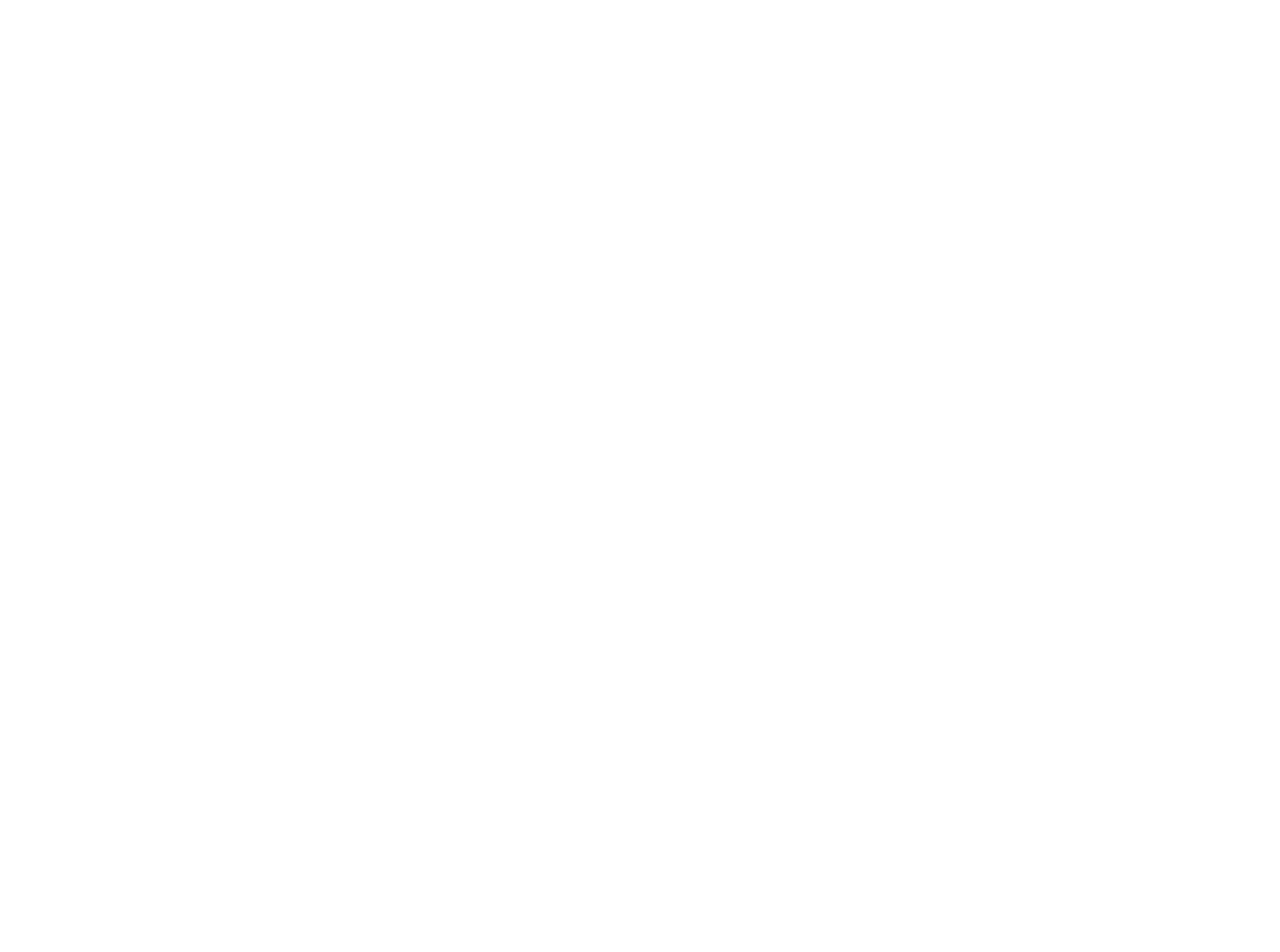
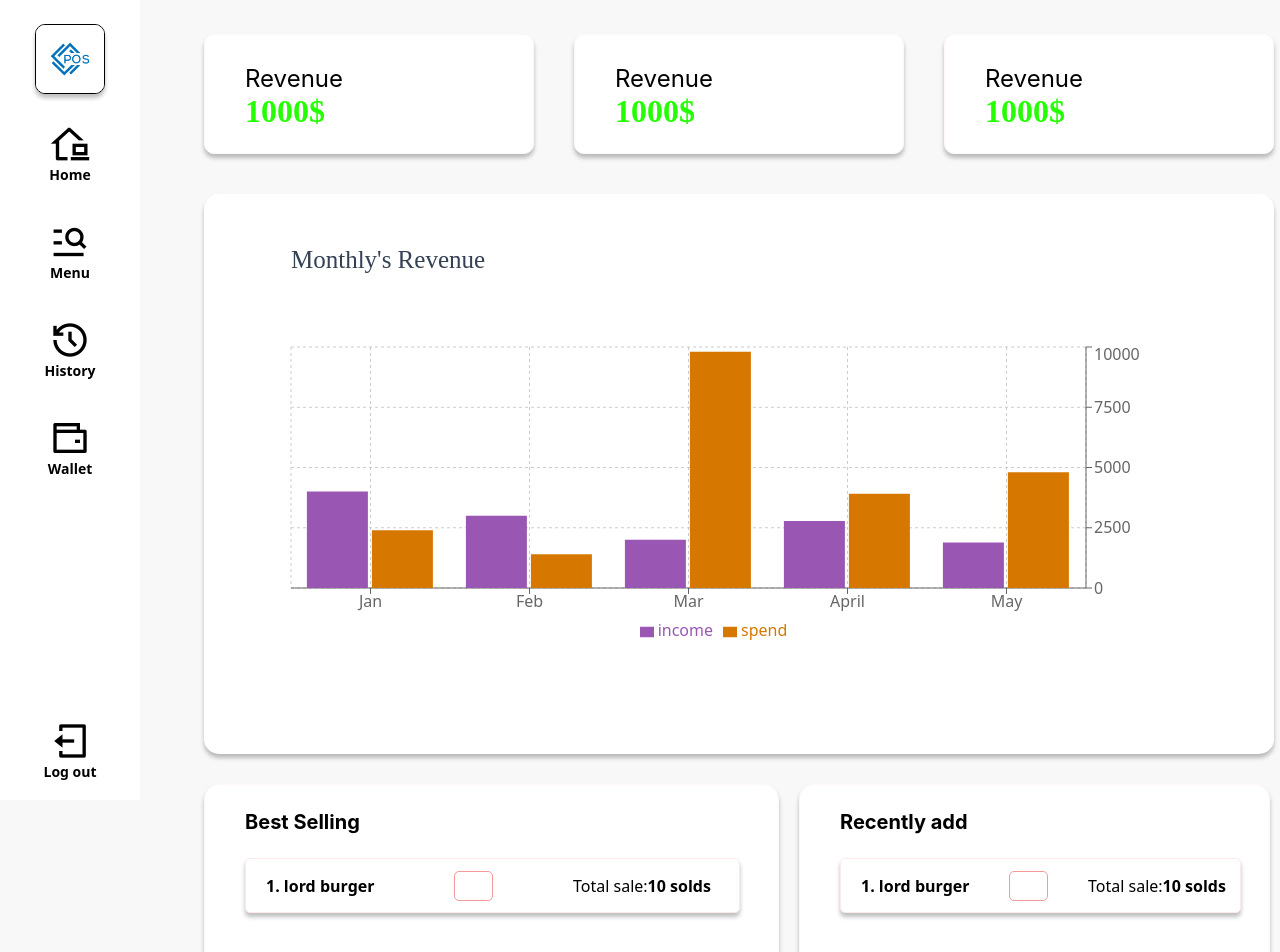
Before and after one commit to spidernak/POS-system, a React (Vite) app: page /dashboard in a window 1280 px wide. Before the commit this address had no page. Shown: the top 952 px of the page. Before the commit the page ends 800 px from the top, so only its background shows below. Built offline with nearby package versions, Linux system fonts and the light colour scheme; a web font is replaced by a local one.

Commit message:
add dashboard page

```diff
--- a/package.json
+++ b/package.json
@@ -20,6 +20,7 @@
     "react": "^18.2.0",
     "react-dom": "^18.2.0",
     "react-router-dom": "^6.23.1",
+    "recharts": "^2.12.7",
     "remixicon": "^4.2.0"
   },
   "devDependencies": {
--- /dev/null
+++ b/src/DashB.css
@@ -0,0 +1,124 @@
+.dash-container{
+    display: flex;
+    flex-direction: column;
+    width: 1070px;
+    height: 560px;
+    flex-shrink: 0;
+    border-radius: 15px;
+background: #FFF;
+box-shadow: 0px 4px 4px 0px rgba(0, 0, 0, 0.25);
+justify-content:end;
+align-items: center;
+padding: 15px 35px;
+
+}
+.dash-name{
+    color: var(--Text-Neutral-primary, #344054);
+
+/* Text lg/Medium */
+font-family: Manrope;
+font-size: 25px;
+font-style: normal;
+font-weight: 500;
+line-height: px; /* 155.556% */
+}
+.dash-board{
+    display: flex;
+width: 1000px;
+height: 530px;
+padding: 32px;
+flex-direction: column;
+align-items: flex-start;
+gap: 10px;
+flex-shrink: 0;
+}
+.box-border{
+width: 330px;
+height: 120px;
+border-radius: 10px;
+border: 1px solid #FFF7F7;
+background: #FFF;
+box-shadow: 0px 4px 4px 0px rgba(0, 0, 0, 0.25);
+padding-left: 40px;
+padding-top: 29px;
+
+}
+.Bar-text{
+color: #000;
+-webkit-text-stroke-width: 1;
+-webkit-text-stroke-color: #FFF7F7;
+font-family: Inter;
+font-size: 24px;
+font-style: normal;
+font-weight: 400;
+line-height: normal;
+}
+.Value{
+color: #24FF01;
+-webkit-text-stroke-width: 1;
+-webkit-text-stroke-color: #FFF7F7;
+font-family: 'Times New Roman', Times, serif;
+font-size: 32px;
+font-style: normal;
+font-weight: 700;
+line-height: normal;
+}
+.Board-best-selling{
+    width: 575px;
+height: 370px;
+flex-shrink: 0;
+border-radius: 15px;
+border: 1px solid #FFF8F8;
+background: #FFF;
+box-shadow: 0px 4px 4px 0px rgba(0, 0, 0, 0.25);
+padding-left: 40px;
+padding-top: 25px;
+}
+.best-selling-text{
+    color: #000;
+-webkit-text-stroke-width: 1;
+-webkit-text-stroke-color: #FFF7F7;
+font-family: Inter;
+font-size: 20px;
+font-style: normal;
+font-weight: 700;
+line-height: normal;
+}
+.Best-product{
+    width: 494.874px;
+height: 55px;
+border-radius: 5px;
+border: 1px solid #FCEAEA;
+background: #FFF;
+box-shadow: 0px 4px 4px 0px rgba(0, 0, 0, 0.25);
+display: flex;
+align-items: center;
+padding-left: 20px;
+}
+.pic{
+    width: 38.562px;
+height: 30px;
+border-radius: 5px;
+border: 1px solid #F59A9A;
+}
+.Board-recent-add{
+    width: 471px;
+height: 370px;
+border-radius: 15px;
+border: 1px solid #FFF8F8;
+background: #FFF;
+box-shadow: 0px 4px 4px 0px rgba(0, 0, 0, 0.25);
+padding-left: 40px;
+padding-top: 25px;
+}
+.recent-product{
+    width: 401.238px;
+height: 55px;
+border-radius: 5px;
+border: 1px solid #FCEAEA;
+background: #FFF;
+box-shadow: 0px 4px 4px 0px rgba(0, 0, 0, 0.25);
+display: flex;
+align-items: center;
+padding-left: 20px;
+}
--- /dev/null
+++ b/src/component/Dashboard/Barchart.jsx
@@ -0,0 +1,70 @@
+import React, { PureComponent } from 'react';
+import { BarChart, Bar, Rectangle, XAxis, YAxis, CartesianGrid, Tooltip, Legend, } from 'recharts';
+
+const data = [
+  {
+    name: 'Jan',
+    income: 4000,
+    spend: 2400,
+    amt: 2400,
+  },
+  {
+    name: 'Feb',
+    income: 3000,
+    spend: 1398,
+    amt: 2210,
+  },
+  {
+    name: 'Mar',
+    income: 2000,
+    spend: 9800,
+    amt: 2290,
+  },
+  {
+    name: 'April',
+    income: 2780,
+    spend: 3908,
+    amt: 2000,
+  },
+  {
+    name: 'May',
+    income: 1890,
+    spend: 4800,
+    amt: 2181,
+  },
+
+
+];
+
+export default class Example extends PureComponent {
+  static demoUrl = 'https://codesandbox.io/p/sandbox/simple-bar-chart-72d7y5';
+
+  render() {
+    return (
+
+        <BarChart
+          width={905}
+          height={305}
+          data={data}
+          margin={{
+            top: 5,
+            right: 30,
+            left: 20,
+            bottom: 5,
+          }}
+        >
+          <CartesianGrid strokeDasharray="3 3" />
+          <XAxis dataKey="name" />
+          <YAxis orientation='right'/>
+          <Tooltip />
+          <Legend />
+          <Bar dataKey="income" fill="rgba(153, 87, 179, 1)" activeBar={<Rectangle fill="pink" stroke="blue" />} />
+          <Bar dataKey="spend" fill="rgba(214, 120, 0, 1)" activeBar={<Rectangle fill="gold" stroke="purple" />} />
+
+        </BarChart>
+
+    );
+  }
+}
+
+export {};
--- /dev/null
+++ b/src/component/Dashboard/BestSelling.jsx
@@ -0,0 +1,21 @@
+import '../../index.css';
+import '../../DashB.css';
+const Best = () => {
+
+
+    return(
+    <div className='Board-best-selling'>
+    <h1 className='best-selling-text'>Best Selling</h1>
+    <div style={{padding:'12px'}}></div>
+        <div className='Best-product'>
+            <span style={{fontSize:'16px',fontWeight:'700'}}>1. lord burger</span>
+            <div style={{padding:'40px'}}></div>
+            <div className='pic'></div>
+            <div style={{padding:'40px'}}></div>
+            <p>Total sale:<span style={{fontSize:'16px',fontWeight:'700'}}>10 solds</span></p>
+        </div>
+    </div>
+    );
+
+};
+export default Best;
--- /dev/null
+++ b/src/component/Dashboard/RecentAdd.jsx
@@ -0,0 +1,20 @@
+import '../../index.css';
+import '../../DashB.css';
+
+const Recent = () => {
+    return (
+        <div className='Board-recent-add'>
+    <h1 className='best-selling-text'>Recently add</h1>
+    <div style={{padding:'12px'}}></div>
+        <div className='recent-product'>
+            <span style={{fontSize:'16px',fontWeight:'700'}}>1. lord burger</span>
+            <div style={{padding:'20px'}}></div>
+            <div className='pic'></div>
+            <div style={{padding:'20px'}}></div>
+            <p>Total sale:<span style={{fontSize:'16px',fontWeight:'700'}}>10 solds</span></p>
+        </div>
+    </div>
+    );
+};
+
+export default Recent;
--- /dev/null
+++ b/src/component/Dashboard/revenueBar.jsx
@@ -0,0 +1,24 @@
+import '../../index.css';
+import '../../DashB.css';
+const Bar = () => {
+    return(
+    <div style={{display:'flex'}}>
+        <div className="box-border">
+            <div className='Bar-text'>Revenue</div>
+        <div className='Value'>1000$</div>
+        </div>
+        <div style={{padding:'20px'}}></div>
+        <div className="box-border">
+            <div className='Bar-text'>Revenue</div>
+        <div className='Value'>1000$</div>
+        </div>
+        <div style={{padding:'20px'}}></div>
+        <div className="box-border">
+            <div className='Bar-text'>Revenue</div>
+        <div className='Value'>1000$</div>
+        </div>
+    </div>
+    );
+
+};
+export default Bar;
--- a/src/main.jsx
+++ b/src/main.jsx
@@ -5,6 +5,7 @@
 import Home from './view/Homepage.jsx';
 import './index.css';
 import Login from './view/login.jsx';
+import Dashboard from './view/AdminDashboard.jsx';
 // import App from './App.jsx';
 
 // eslint-disable-next-line react/no-deprecated
@@ -14,6 +15,7 @@
       {/* <Route path="/" element={<App />} /> */}
       <Route path="/" element={<Login />} />
       <Route path='/home' element={<Home/>} />
+      <Route path='/dashboard' element={<Dashboard/>}/>
 
     </Routes>
   </Router>,
--- /dev/null
+++ b/src/view/AdminDashboard.jsx
@@ -0,0 +1,37 @@
+import SideButton from '../component/Homepage/sideButton';
+import Bar from '../component/Dashboard/revenueBar';
+import Barchart  from '../component/Dashboard/Barchart';
+import '../DashB.css';
+import Best from '../component/Dashboard/BestSelling';
+import Recent from '../component/Dashboard/RecentAdd';
+const Dashboard = () => {
+    return (
+<div style={{display:'flex',backgroundColor:'#F8F8F8',}}>
+    <SideButton></SideButton>
+    <div style={{paddingLeft:'64px',paddingTop:'34px'}}>
+    <Bar></Bar>
+    <div style={{padding:'20px'}}></div>
+    <div className='dash-container'>
+        <div className='dash-board'>
+        <div style={{width:'905px',height:'91px', paddingLeft:'20px'}}>
+            <p1 className='dash-name'>Monthly's Revenue</p1>
+
+        </div>
+        <Barchart></Barchart>
+        </div>
+    </div>
+    <div style={{padding:'15px'}}></div>
+<div style={{display:'flex'}}>
+    <Best></Best>
+    <div style={{padding:'10px' }}></div>
+    <Recent></Recent>
+</div>
+
+
+    </div>
+</div>
+
+    );
+}
+
+export default Dashboard;
```
Also changed, not shown: 2 other files (tests, documents, lock files or other folders).
